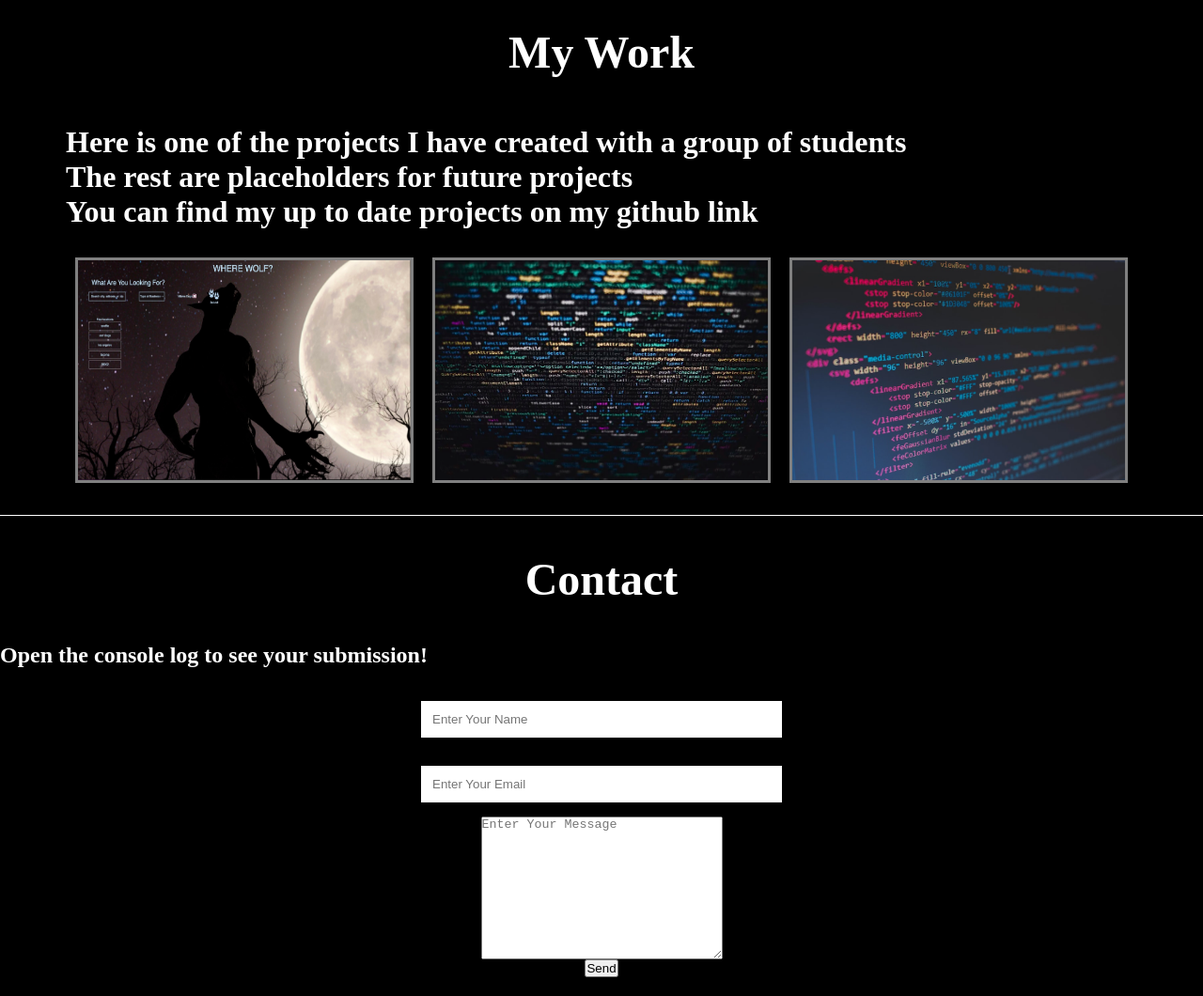
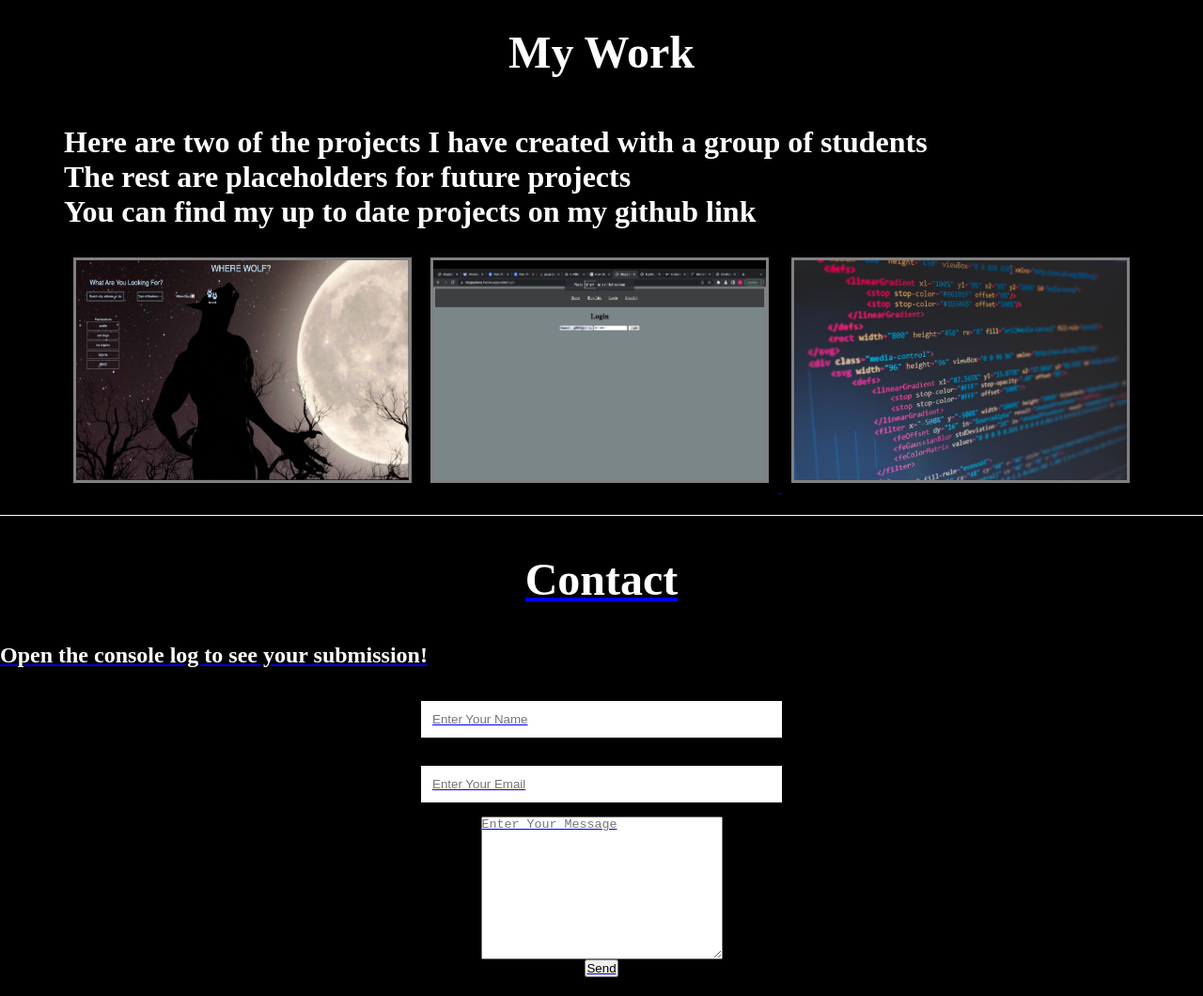
Before and after one commit to bg2398/Hire-me, a plain HTML site: page index.html in a window 1280 px wide. Shown: the part 1500-2560 px from the top of the page at 94% size. Drawn offline with Linux system fonts and the light colour scheme.

Commit message:
added 2nd project

```diff
--- a/index.html
+++ b/index.html
@@ -39,12 +39,13 @@
         <section id="work">
             <h1 class="headings">My Work</h1>
             <div id="intro">
-         <h2>Here is one of the projects I have created with a group of students
+         <h2>Here are two of the projects I have created with a group of students
             <br> The rest are placeholders for future projects<br> You can find my up to date projects on my github link</h2>
             <div class="gallery">
                 <a href="./https://jacksonmaltby.github.io/where-wolf/">
                 <img src="./assets/Image 2-16-23 at 7.21 PM.jpg"></a>
-                <img src="./assets/portfolio picture 2.webp">
+              <a href="https://blogsphere.herokuapp.com/login">
+                <img src="./assets/Image 4-18-23 at 5.21 PM.jpg"</a>
                 <img src="./assets/portfolio picture 3.jpeg">
             </div>
             </div>
```
Also changed, not shown: assets/Image 4-18-23 at 5.21 PM.jpg (added), 1 other file.
